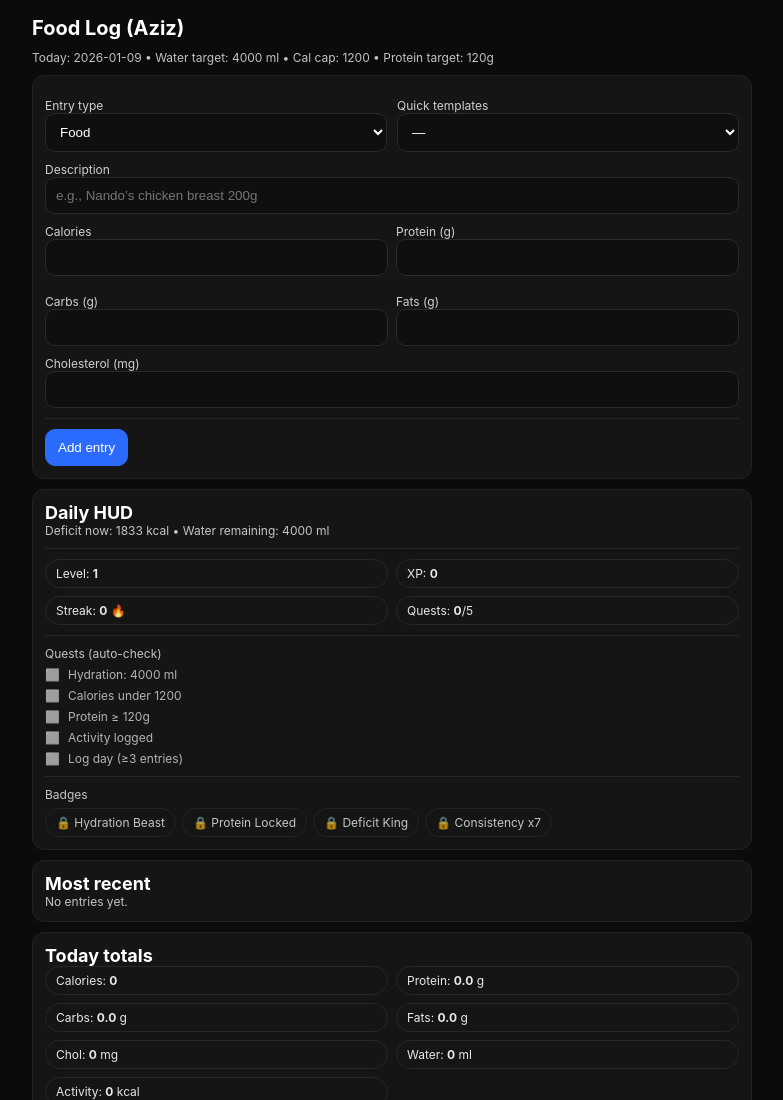
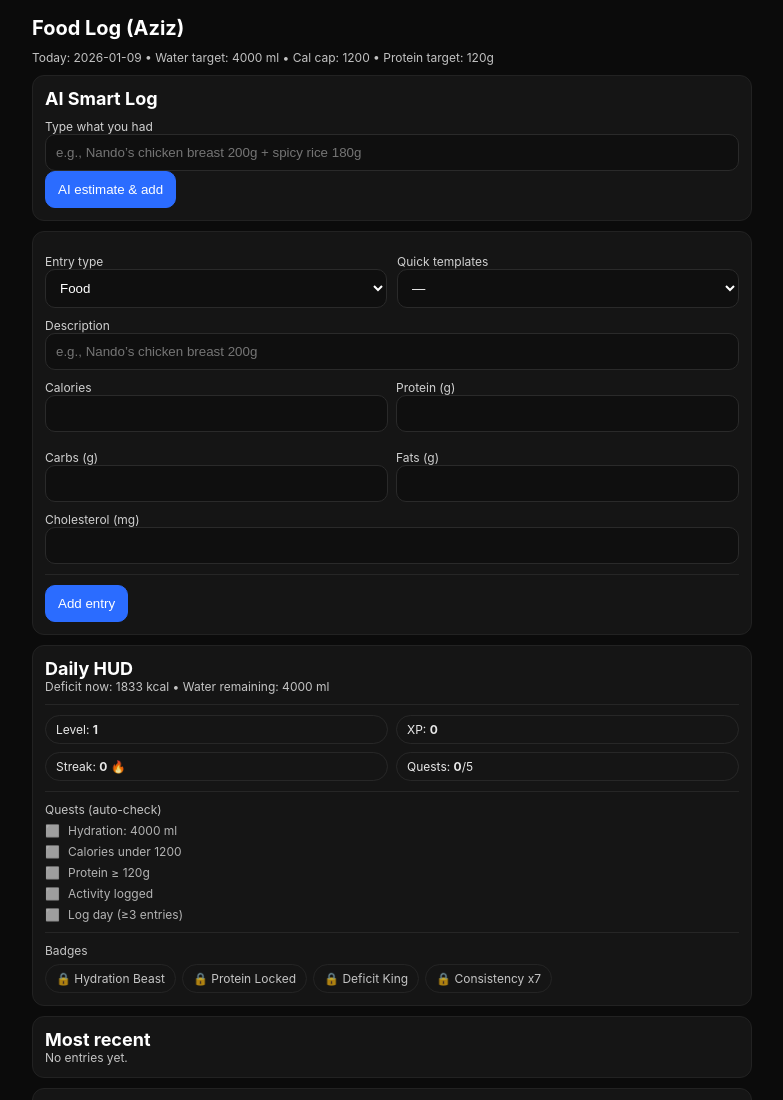
Before and after one commit to abkalk/Foodlog, a plain HTML site: page index.html in a window 1280 px wide. Shown: the top 1100 px of the page, without its empty margins (248-1031 px from the left). Drawn offline with Linux system fonts and the light colour scheme.

Commit message:
Add AI Smart Log input and button to index.html

```diff
--- a/index.html
+++ b/index.html
@@ -38,6 +38,14 @@
 <div class="wrap">
   <h1>Food Log (Aziz)</h1>
   <div class="muted" id="todayLabel"></div>
+
+  <div class="card">
+  <div class="big">AI Smart Log</div>
+  <label>Type what you had</label>
+  <input id="aiText" placeholder="e.g., Nando’s chicken breast 200g + spicy rice 180g" />
+  <button class="primary" id="aiBtn">AI estimate & add</button>
+  <div class="muted" id="aiNote"></div>
+</div>
 
   <div class="card">
     <div class="row">
```
